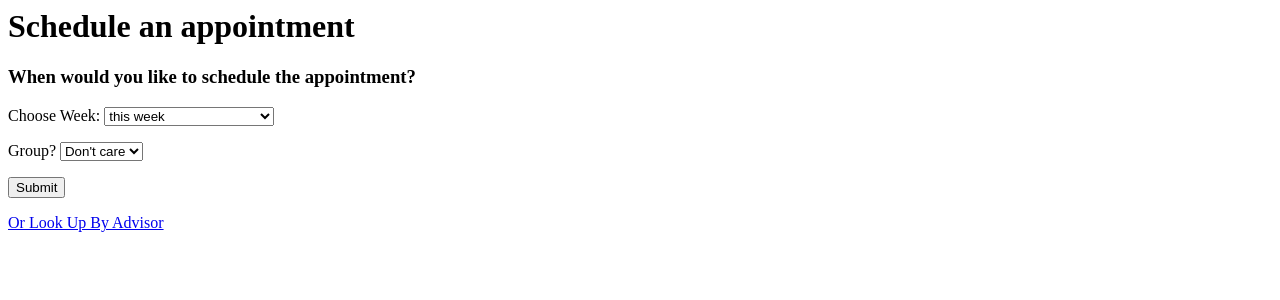
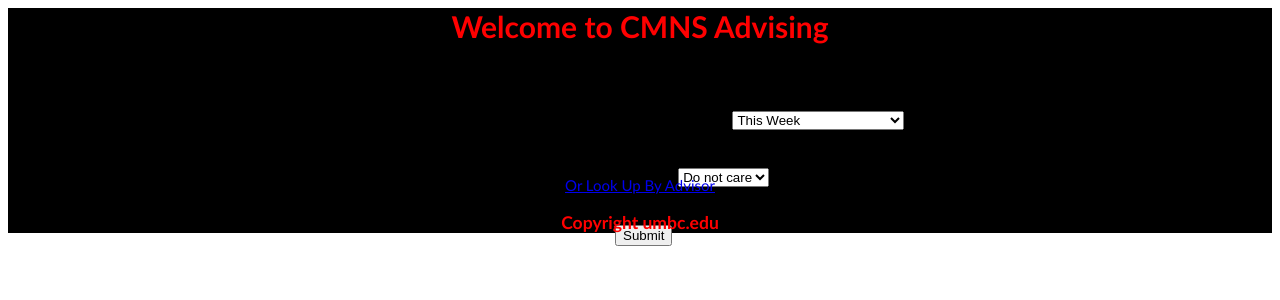
Before and after one commit to RobRoseKnows/cs331-project-2, a PHP site: page /php/schedule_student_appointment.php in a window 1280 px wide. Shown: the top 300 px of the page. Run offline with PHP 8.4, Linux system fonts and the light colour scheme.

Commit message:
Update schedule_student_appointment.php

```diff
--- a/php/schedule_student_appointment.php
+++ b/php/schedule_student_appointment.php
@@ -3,12 +3,23 @@
 
 <?php include ('../html/header.html'); ?>
 
-<h1>Schedule an appointment </h1>
+<html lang="en">
+   <head>
+   <link rel='stylesheet' type='text/css' href='../html/standard.css'/>
+   <link rel='icon' type='image/png' href='../html/standard.css'/>
+   </head>
+<body>
+<div id="background">
+
+<left><div id="wrapper">
+<h1>Welcome to CMNS Advising</h1>
+<h2>Schedule an appointment </h2>
     <form method=post action="get_appointments.php">
-	<h3>When would you like to schedule the appointment?</h3>
-	<p>Choose Week: <select name="week"/>
-	<option value = 0 selected>this week</option>
-	<option value = 1> next week</option>
+        <!--<center><pre><h2>When would you like to schedule the appointment?</h2></p\
+re></center>-->
+        <pre><h4>Choose Week: <select name="week">
+        <option value = 0 selected>This Week</option>
+        <option value = 1> Next Week</option>
 
         <!-- THIS CODE GETS THE NEXT TWO WEEK OPTIONS -->
         <?php
@@ -18,30 +29,36 @@
         $daysToSunday = (7 - date_format($date, 'w')) % 7;
         $nextSunday = date_modify($date, "+$daysToSunday day");
         $newSunday = date_modify($nextSunday, '+7 day');
-	echo "<option value = 2>week of ";
+        echo "<option value = 2>Week of ";
         $string = date_format($newSunday, 'l, M. j');
         echo $string;
         echo " </option> ";
         $newSunday2 = date_modify($newSunday, '+7 day');
-	echo "<option value = 3>week of ";
+        echo "<option value = 3>Week of ";
         $string2 = date_format($newSunday2, 'l, M. j');
         echo $string2;
         echo " </option> ";
         ?>
         <!-- END PHP -->
         </select>
-	</p>
+        </h4></pre>
 
-    <p>Group?
-	<select name="group">
+    <pre><h4>Group? <select name="group">
           <option value=1>Yes</option>
           <option value=0>No</option>
-	  <option value=2 selected>Don't care</option>
+          <option value=2 selected>Do not care</option>
                 </select>
-	</p>
+        </h4></pre>
     <p><input type=submit value="Submit"/></p>
     </form>
     <!-- HyperLink to search appointments by advisor -->
     <p><a href = "search_advisor.php"> Or Look Up By Advisor </a></p>
 
+	<h3 style='color: #FF0000;'>Copyright umbc.edu</h3>
+
+</div>
+</left>
+</div>
+</body>
+</html>
 <?php include ('../html/footer.html'); ?>
```
Lines whose indentation alone changed are shown as unchanged.
